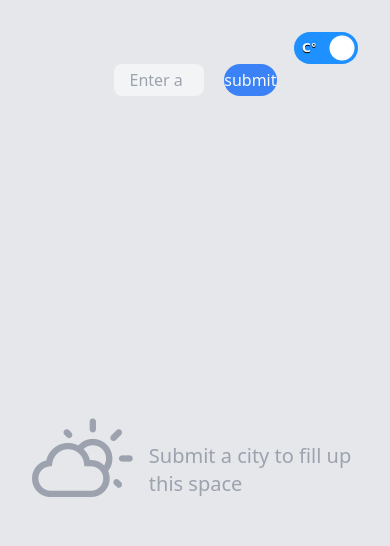
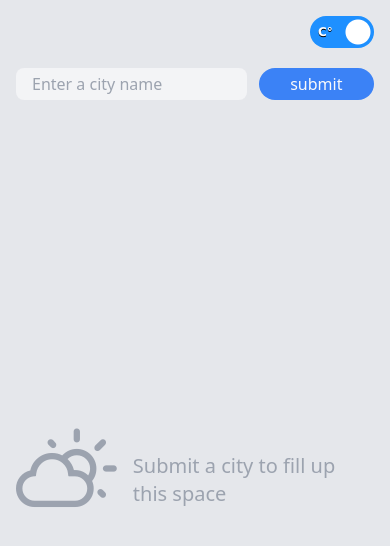
Before and after one commit to ragnarok22/Weather-App, a Next.js app: page / in a window 390 px wide. Shown: the top 546 px of the page. Built offline with nearby package versions, Linux system fonts and the light colour scheme.

Commit message:
perf: improve mobile experience

```diff
--- a/components/SearchForm.jsx
+++ b/components/SearchForm.jsx
@@ -29,8 +29,8 @@ const SearchForm = ({ results, setResults }) => {
   }
 
   return (
-    <form className="flex w-1/2 justify-around" onSubmit={handleSubmit}>
-      <div className="w-2/3 mr-5">
+    <form className="flex w-full md:w-1/2 justify-around mt-5" onSubmit={handleSubmit}>
+      <div className="w-2/3 mr-3 md:mr-5">
       <SearchCity city={city} setCity={setCity} loading={loading} />
       </div>
       <div className="w-1/3">
--- a/components/WeatherItem.jsx
+++ b/components/WeatherItem.jsx
@@ -26,7 +26,7 @@ const WeatherItem = ({ item, isCelsius, handleDelete }) => {
   })()
 
   return (
-    <div className={`w-full rounded-3xl ${bgColor} text-white p-3 mx-3 shadow-md h-48 flex flex-col items-center relative`}>
+    <div className={`w-full rounded-3xl ${bgColor} text-white p-3 mx-0 my-3 md:mx-3 md:my-0 shadow-md h-48 flex flex-col items-center relative`}>
       {/* Header card */}
       <div className="flex">
         <div className="w-1/3">{getWheaterIcon(item.weathercode, iconColor)}</div>
--- a/components/WeatherList.jsx
+++ b/components/WeatherList.jsx
@@ -7,7 +7,7 @@ const WeatherList = ({ results, setResults, isCelsius }) => {
     )
   }
   return (
-    <div className="flex h-full justify-center items-center">
+    <div className="flex flex-col md:flex-row h-full md:justify-center items-center mt-5 md:mt-0">
       {
         results.map((item, i) => (
           <WeatherItem
--- a/layouts/BaseLayout.jsx
+++ b/layouts/BaseLayout.jsx
@@ -9,7 +9,7 @@ export default function BaseLayout ({ children }) {
         <meta name="viewport" content="width=device-width, initial-scale=1" />
         <link rel="icon" href="/favicon.ico" />
       </Head>
-      <main className="w-screen h-screen p-8">
+      <main className="w-screen h-screen p-4 md:p-8">
         {children}
       </main>
     </>
```
